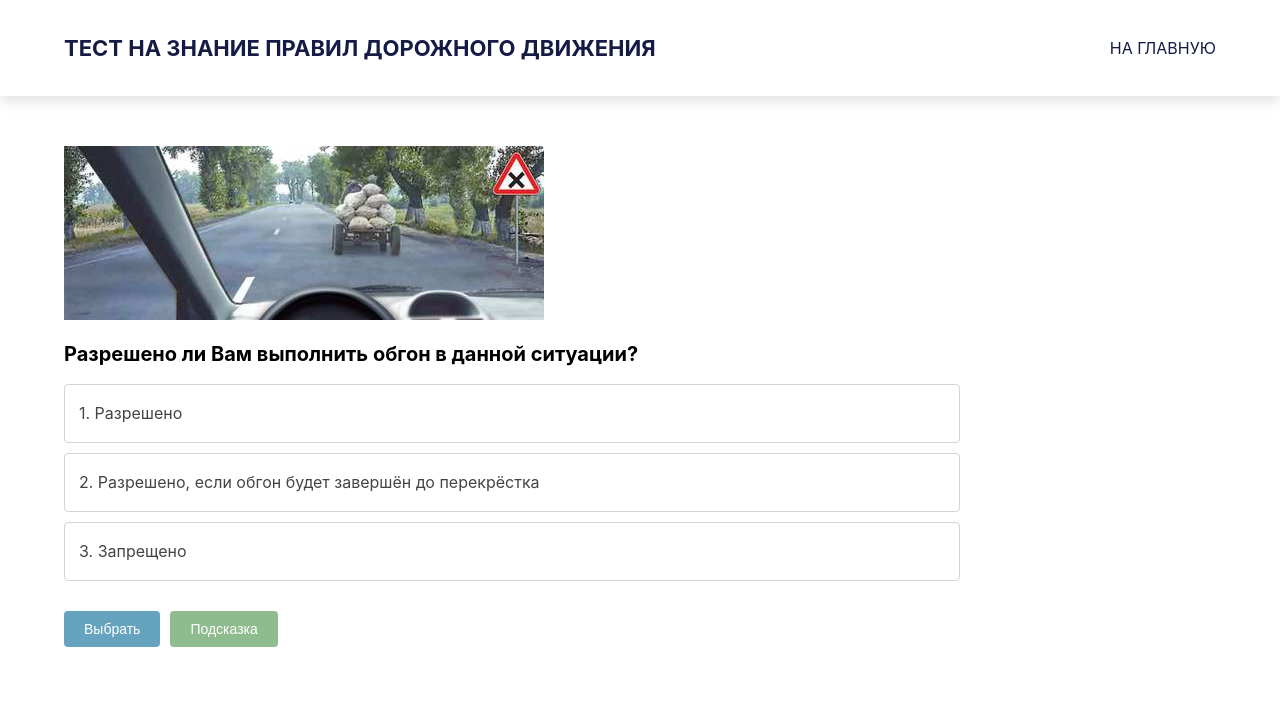
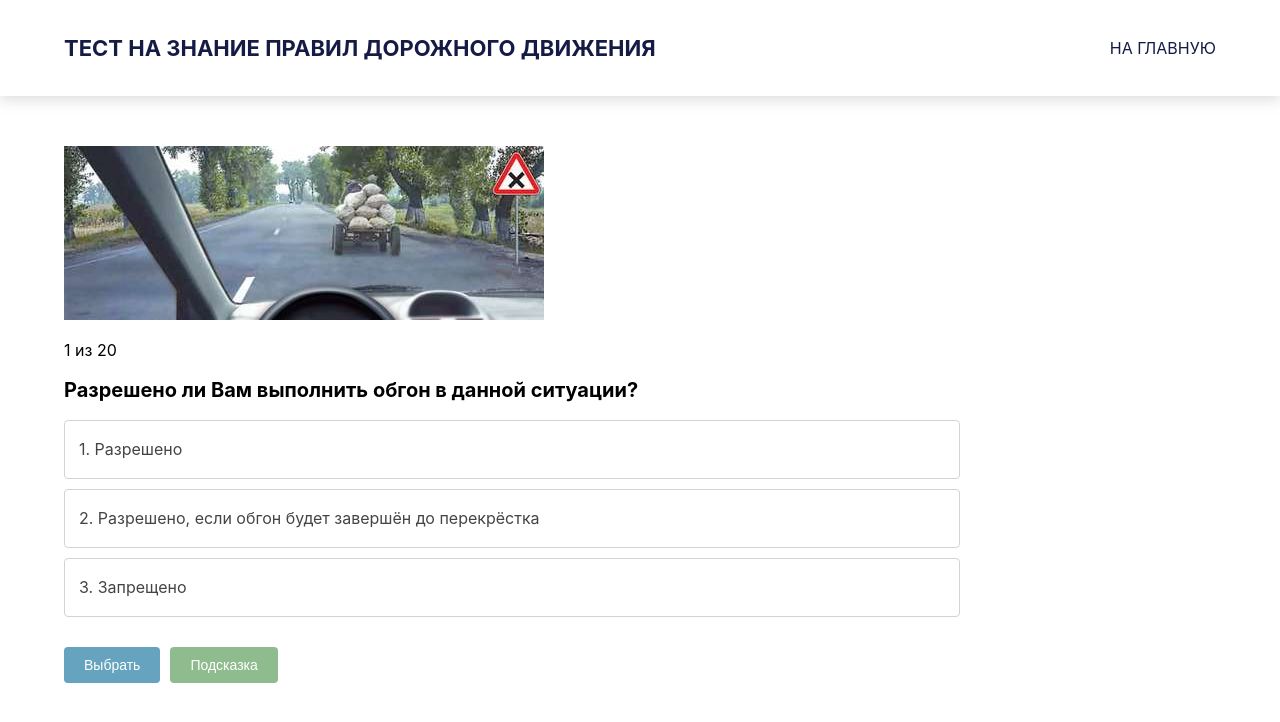
Before and after one commit to MariaChumerina/pdd-test, a React (Create React App) app: page /test in a window 1280 px wide. Both pictures are taken after a click on the button "Подтвердить". Shown: the top 722 px of the page. Built offline with nearby package versions, Linux system fonts and the light colour scheme.

Commit message:
add number of question

```diff
--- a/src/components/TestTrafficLaws/TestTrafficLaws.jsx
+++ b/src/components/TestTrafficLaws/TestTrafficLaws.jsx
@@ -64,6 +64,7 @@ export default class TestTrafficLaws extends React.Component {
         ? (
           <div className="container margin-top-50">
             {this.getImage()}
+            <p>{indexOfTicket + 1} из 20</p>
             <h2>
               {tickets[indexOfTicket].title}
             </h2>
```
